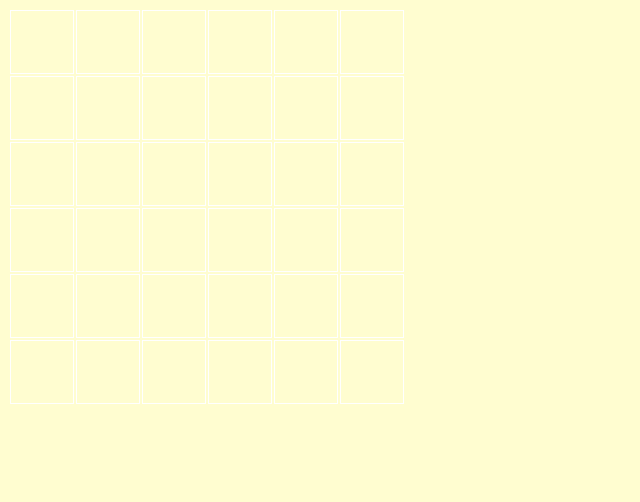
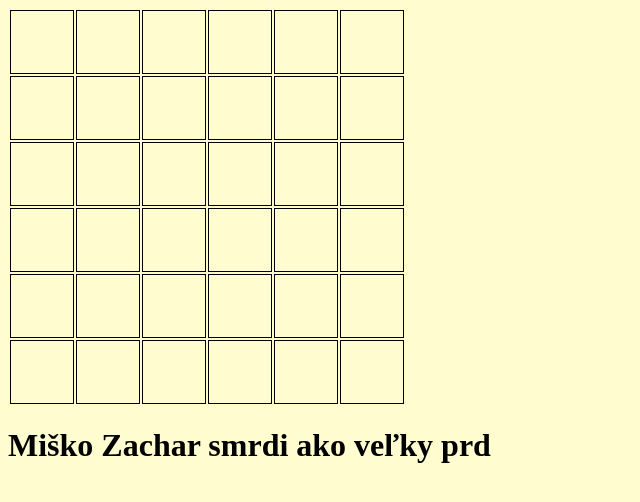
Before and after one commit to zajdo/dejvid, a plain HTML site: page index.html in a window 1280 px wide. Shown: the whole page, without its empty margins (0-640 px from the left). Drawn offline with Linux system fonts and the light colour scheme.

Commit message:
Update index.html

```diff
--- a/index.html
+++ b/index.html
@@ -11,13 +11,14 @@
         background: rgb(255, 253, 208);
     }
      td {
-         border: 1px solid rgb(255, 255, 255);
+         border: 1px solid rgb(0, 0, 0);
          width: 60px;
          height: 60px;
          text-align: center;
          color: blue;
      }
  </style>
+ <h1>Miško Zachar smrdi ako veľky prd</h1>
  <script>
      let table = document.querySelector("table");
      for (let i=0;i<6;i++){
```
